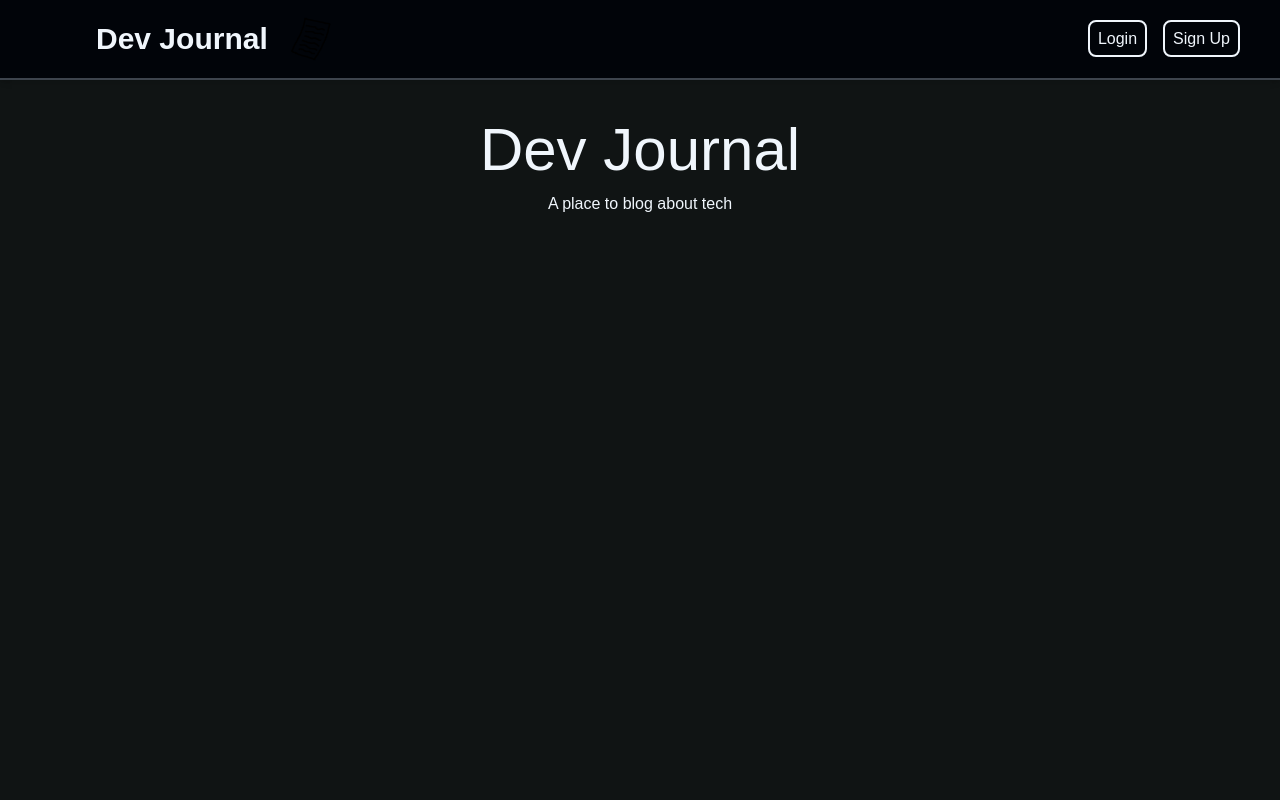
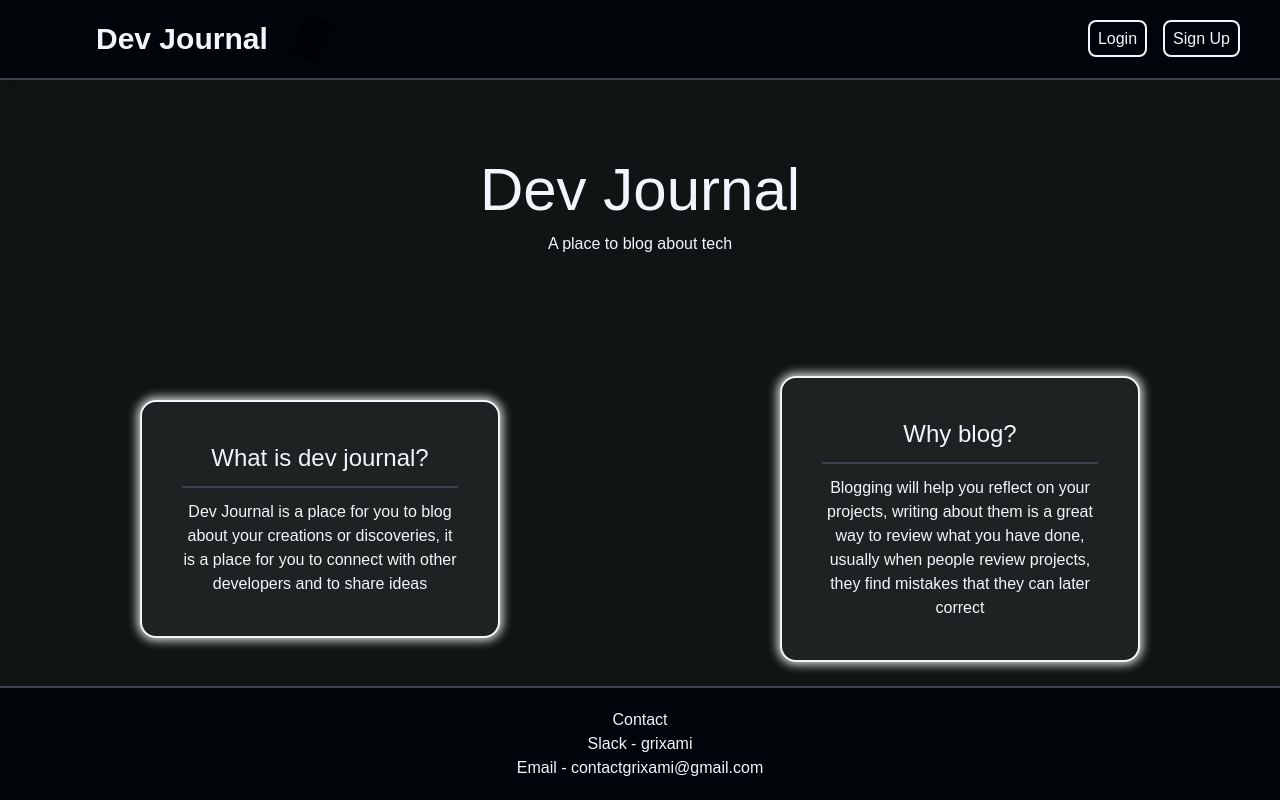
Before and after one commit to grixami/dev-journal, a Next.js app: page / in a window 1280 px wide. Built offline with nearby package versions, Linux system fonts and the light colour scheme.

Commit message:
Added Homepage UI
- added a footer
- overall ui improvements

```diff
--- a/src/app/auth/login/page.js
+++ b/src/app/auth/login/page.js
@@ -1,6 +1,6 @@
 "use client";
 import Head from "next/head";
-import NotLoginNav from "../../../../components/NotLoginNav";
+import NotLoginNav from "../../../components/NotLoginNav";
 
 export default function Login() {
     const handleSubmit = (e) => {
@@ -15,9 +15,10 @@ export default function Login() {
         <meta name="viewport" content="width=device-width, initial-scale=1" />
 
       </Head>
-      <NotLoginNav/>
-      <div className="flex items-center justify-center h-screen">
-        <div className="border border-[#3d444d] w-full max-w-xl rounded-2xl bg-[#1d2222] p-6 flex flex-col items-center shadow-[0_0_20px_#3d444d]">
+    <div className="min-h-screen flex flex-col">
+        <NotLoginNav />
+      <div className="flex items-center justify-center">
+        <div className="border border-[#3d444d] w-full max-w-xl rounded-2xl bg-[#1d2222] p-6 flex flex-col items-center shadow-[0_0_20px_#3d444d] my-60">
             <h1 className="text-3xl py-3">Login Form</h1>
             <div className="h-[2px] bg-[#3d444d] w-full"></div>
             <div className="py-2">
@@ -37,6 +38,7 @@ export default function Login() {
             </div>
         </div>
       </div>
+      </div>
     </>
   );
 }
--- a/src/app/auth/signup/page.js
+++ b/src/app/auth/signup/page.js
@@ -1,6 +1,6 @@
 "use client";
 import Head from "next/head";
-import NotLoginNav from "../../../../components/NotLoginNav";
+import NotLoginNav from "../../../components/NotLoginNav";
 
 export default function Signup() {
     const handleSubmit = (e) => {
@@ -15,9 +15,10 @@ export default function Signup() {
         <meta name="viewport" content="width=device-width, initial-scale=1" />
 
       </Head>
-      <NotLoginNav/>
-      <div className="flex items-center justify-center h-screen">
-        <div className="border border-[#3d444d] w-full max-w-xl rounded-2xl bg-[#1d2222] p-6 flex flex-col items-center shadow-[0_0_20px_#3d444d]">
+    <div className="min-h-screen flex flex-col">
+        <NotLoginNav />
+      <div className="flex items-center justify-center">
+        <div className="border border-[#3d444d] w-full max-w-xl rounded-2xl bg-[#1d2222] p-6 flex flex-col items-center shadow-[0_0_20px_#3d444d] my-60">
             <h1 className="text-3xl py-3">Sign Up Form</h1>
             <div className="h-[2px] bg-[#3d444d] w-full"></div>
             <div className="py-2">
@@ -37,6 +38,7 @@ export default function Signup() {
             </div>
         </div>
       </div>
+      </div>
     </>
   );
 }
--- a/src/app/page.js
+++ b/src/app/page.js
@@ -1,5 +1,6 @@
 import Head from "next/head";
-import NotLoginNav from "../../components/NotLoginNav";
+import NotLoginNav from "@/components/NotLoginNav";
+import MainFooter from "@/components/MainFooter";
 
 export default function Home() {
   return (
@@ -11,11 +12,24 @@ export default function Home() {
       </Head>
       <NotLoginNav/>
       <div>
-        <div className="flex flex-col justify-center items-center py-10">
+        <div className="flex flex-col justify-center items-center py-20">
           <h1 className="text-6xl mb-3">Dev Journal</h1>
           <p>A place to blog about tech</p>
         </div>
+        <div className="pt-10 flex flex-row items-center justify-center">
+          <div className="border-2 px-10 py-10 mx-35 rounded-2xl w-96 bg-[#1d2222]" style={{ boxShadow: "0 0 10px 3px rgba(255,255,255,0.8)" }}>
+            <h1 className="text-2xl text-center">What is dev journal?</h1>
+            <div className="h-[2px] bg-[#3d444d] w-full my-3"></div>
+            <p className="text-center">Dev Journal is a place for you to blog about your creations or discoveries, it is a place for you to connect with other developers and to share ideas</p>
+          </div>
+          <div className="border-2 px-10 py-10 mx-35 rounded-2xl w-96 bg-[#1d2222]" style={{ boxShadow: "0 0 10px 3px rgba(255,255,255,0.8)" }}>
+            <h1 className="text-2xl text-center">Why blog?</h1>
+            <div className="h-[2px] bg-[#3d444d] w-full my-3"></div>
+            <p className="text-center">Blogging will help you reflect on your projects, writing about them is a great way to review what you have done, usually when people review projects, they find mistakes that they can later correct</p>
+          </div>
+        </div>
       </div>
+      <MainFooter/>
     </>
   );
 }
--- /dev/null
+++ b/src/components/MainFooter.js
@@ -0,0 +1,14 @@
+
+export default function MainFooter({}) {
+
+    return(
+        <footer className="fixed bottom-0 left-0 w-full py-5 border-t-2 border-[#3d444d] bg-[#010409] flex justify-center">
+            <div>
+                <p className="text-center">Contact</p>
+                <p className="text-center">Slack - grixami</p>
+                <p className="text-center">Email - contactgrixami@gmail.com</p>
+            </div>
+
+        </footer>
+    )
+}
```
Also changed, not shown: src/app/api/auth/login/page.js (added), src/app/api/auth/signup/page.js (added), src/components/NotLoginNav.js (renamed from components/NotLoginNav.js), src/components/UrlButton.js (renamed from components/UrlButton.js).
